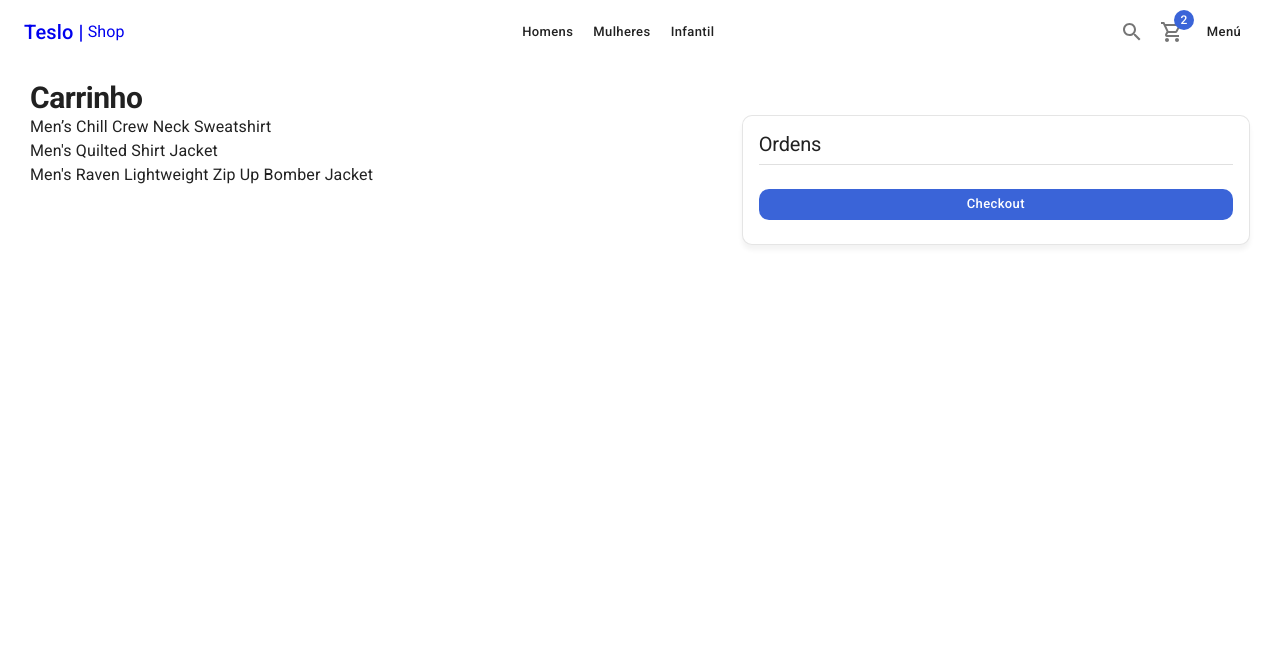
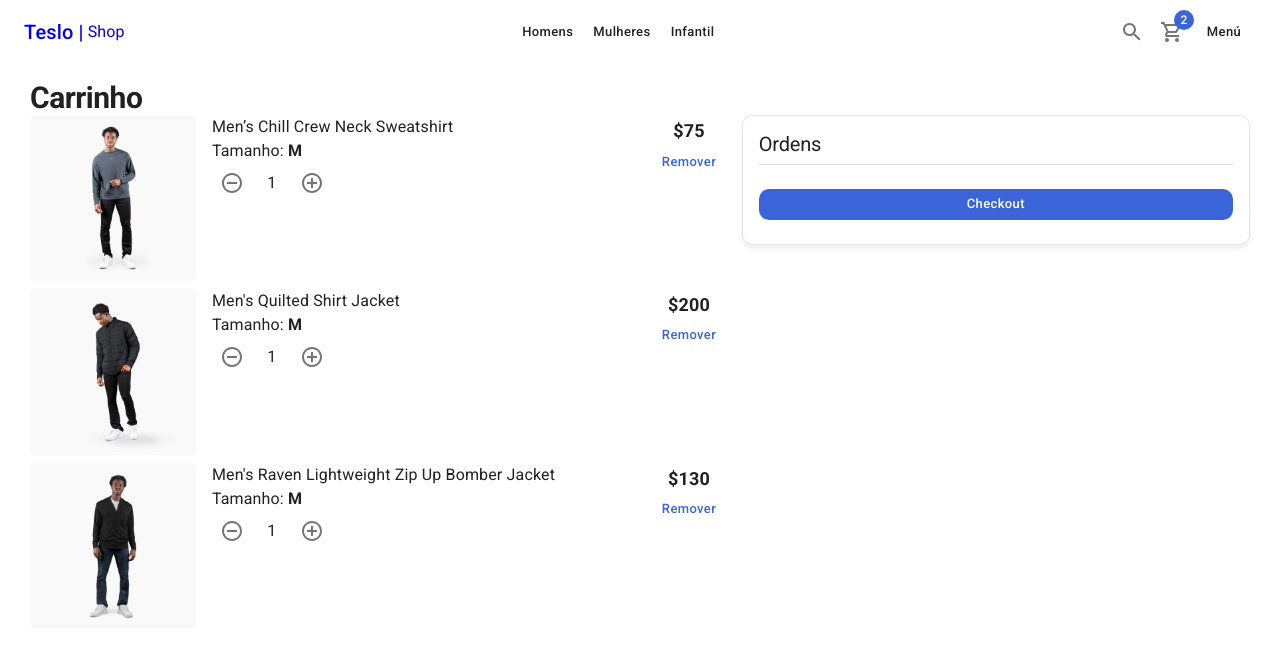
Before and after one commit to JulinhoDeveloper/LojaTesloClone, a Next.js app: page /cart in a window 1280 px wide. Shown: the top 656 px of the page. Built offline with nearby package versions, Linux system fonts and the light colour scheme.

Commit message:
mostrando os itens no carrinho

```diff
--- a/components/cart/CartList.tsx
+++ b/components/cart/CartList.tsx
@@ -1,6 +1,9 @@
+import NextLink from 'next/link';
+
+import { Box, Button, CardActionArea, CardMedia, Grid, Link, Typography } from '@mui/material';
+
 import { initialData } from '../../database/products';
-import { Typography } from '@mui/material';
-
+import { ItemCounter } from '../ui';
 
 const productsInCart = [
     initialData.products[0],
@@ -8,19 +11,55 @@ const productsInCart = [
     initialData.products[2],
 ]
 
+interface Props {
+    editable?: boolean;
+}
 
 export const CartList  = () => {
 
   return (
     <>
         {
-            productsInCart.map( product => (
+           productsInCart.map( product => (
+            <Grid container spacing={2} key={ product.slug } sx={{ mb:1 }}>
+                <Grid item xs={3}>
+                    {/* TODO: llevar a la página del producto */}
+                    <NextLink href="/product/slug" passHref>
+                        <Link>
+                            <CardActionArea>
+                                <CardMedia
+                                    image={ `/products/${ product.images[0] }` }
+                                    component='img'
+                                    sx={{ borderRadius: '5px' }}
+                                />
+                            </CardActionArea>
+                        </Link>
+                    </NextLink>
+                </Grid>
+                <Grid item xs={7}>
+                    <Box display='flex' flexDirection='column'>
+                        <Typography variant='body1'>{ product.title }</Typography>
+                        <Typography variant='body1'>Tamanho: <strong>M</strong></Typography>
 
-               <Typography key={ product.slug }>{ product.title }</Typography>
+                        {
 
-            ))
-}
+                             <ItemCounter />
 
+                        }
+
+                    </Box>
+                </Grid>
+                <Grid item xs={2} display='flex' alignItems='center' flexDirection='column'>
+                    <Typography variant='subtitle1'>{ `$${ product.price }` }</Typography>
+
+                            <Button variant='text' color='secondary' >
+                                Remover
+                            </Button>
+
+                </Grid>
+            </Grid>
+        ))
+    }
     </>
   )
 }
```
